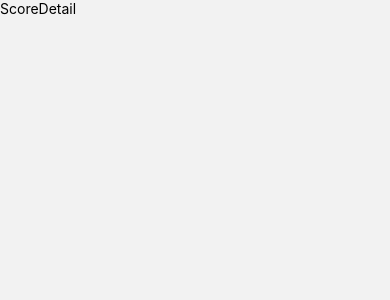
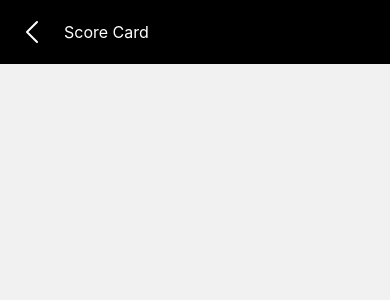
Before and after one commit to ali12md/TaskAli, a React Native app: screen /ScoreDetail in a window 390 px wide. Shown: the top 300 px of the page. Built offline with nearby package versions, Linux system fonts and the light colour scheme.

Commit message:
working on scoreDetail

```diff
--- a/src/components/Container.tsx
+++ b/src/components/Container.tsx
@@ -14,7 +14,7 @@ const Container: React.FC<ContainerProps> = ({
 }) => {
     return (
         <View style={[styles.container, { backgroundColor: bgColor }, style]}>
-            <StatusBar barStyle={'dark-content'} backgroundColor={'black'} />
+            <StatusBar barStyle={'dark-content'} />
             <SafeAreaView style={{ flex: 1 }}>
                 {children}
             </SafeAreaView>
--- a/src/screen/AddScore.tsx
+++ b/src/screen/AddScore.tsx
@@ -7,9 +7,11 @@ import UserIcon from "../assets/svg/UserIcon";
 import BoldRowItem from "../components/BoldRowItem";
 import Container from "../components/Container";
 import Avatar from "../components/Avatar";
-import ScoreCard from "./Component/ScoreCard";
+import { useNavigation } from "@react-navigation/native";
+import ScoreCard from "../components/ScoreCard";
 
 const AddScore = () => {
+  const { navigate } = useNavigation();
   return (
     <Container>
       {/* header */}
@@ -25,7 +27,9 @@ const AddScore = () => {
           >Qutab Golf course</Text>
         </View>
         <View style={styles.fdr}>
-          <ScoreDetailIcon />
+          <ScoreDetailIcon
+            onPress={() => navigate('ScoreDetail')}
+          />
           <UserIcon />
         </View>
       </View>
--- a/src/screen/ScoreDetail.tsx
+++ b/src/screen/ScoreDetail.tsx
@@ -1,11 +1,32 @@
 import { StyleSheet, Text, View } from "react-native";
 import React from "react";
+import Container from "../components/Container";
+import ArrowIcon from "../assets/svg/ArrowIcon";
+import { useNavigation } from "@react-navigation/native";
 
 const ScoreDetail = () => {
+  const { goBack } = useNavigation();
   return (
-    <View>
-      <Text>ScoreDetail</Text>
-    </View>
+    <Container>
+      <View
+        style={{
+          backgroundColor: 'black',
+          flexDirection: 'row',
+          padding: 20,
+          gap: 20,
+          alignItems: 'center'
+        }}
+      >
+        <ArrowIcon onPress={goBack} />
+        <Text
+          style={{
+            fontSize: 16,
+            fontWeight: '400',
+            color: 'white'
+          }}
+        >Score Card</Text>
+      </View>
+    </Container>
   );
 };
 
```
Also changed, not shown: src/components/ScoreCard.tsx (renamed from src/screen/Component/ScoreCard.tsx, +8 -8 lines).
